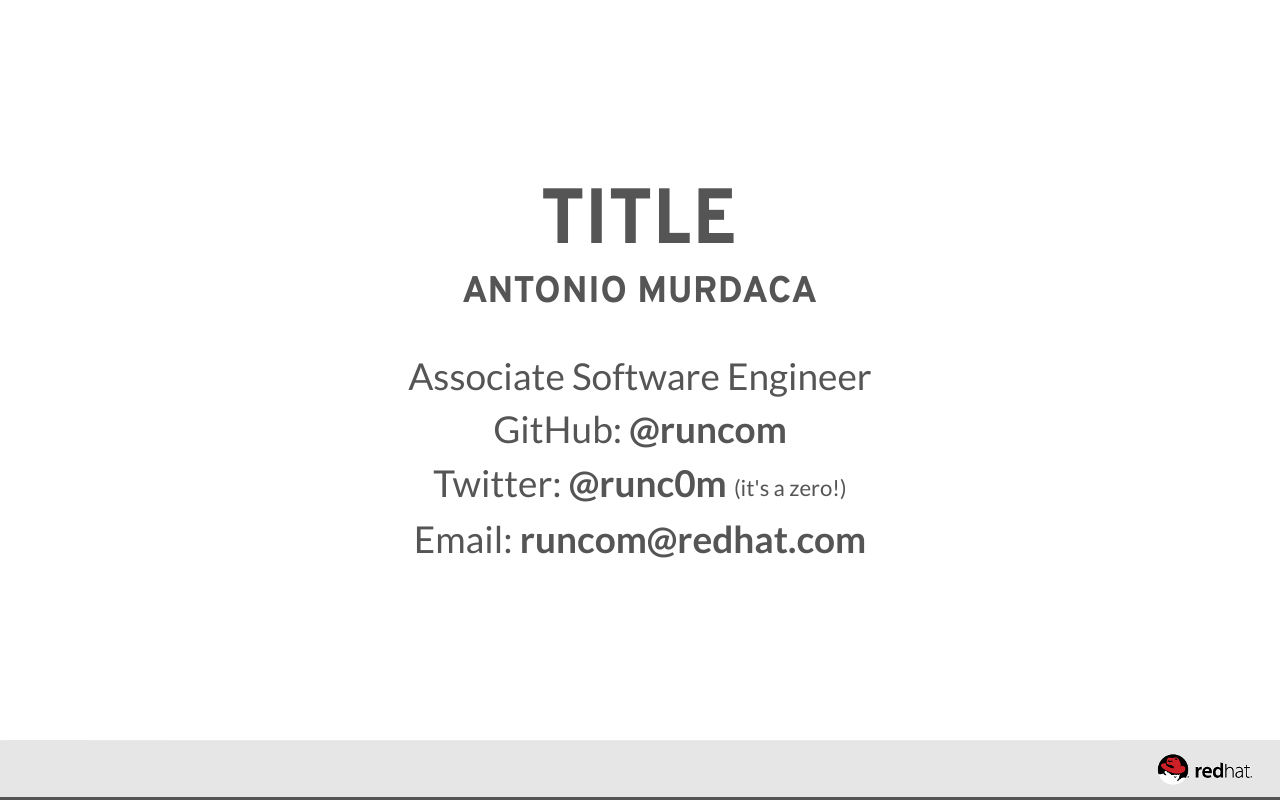
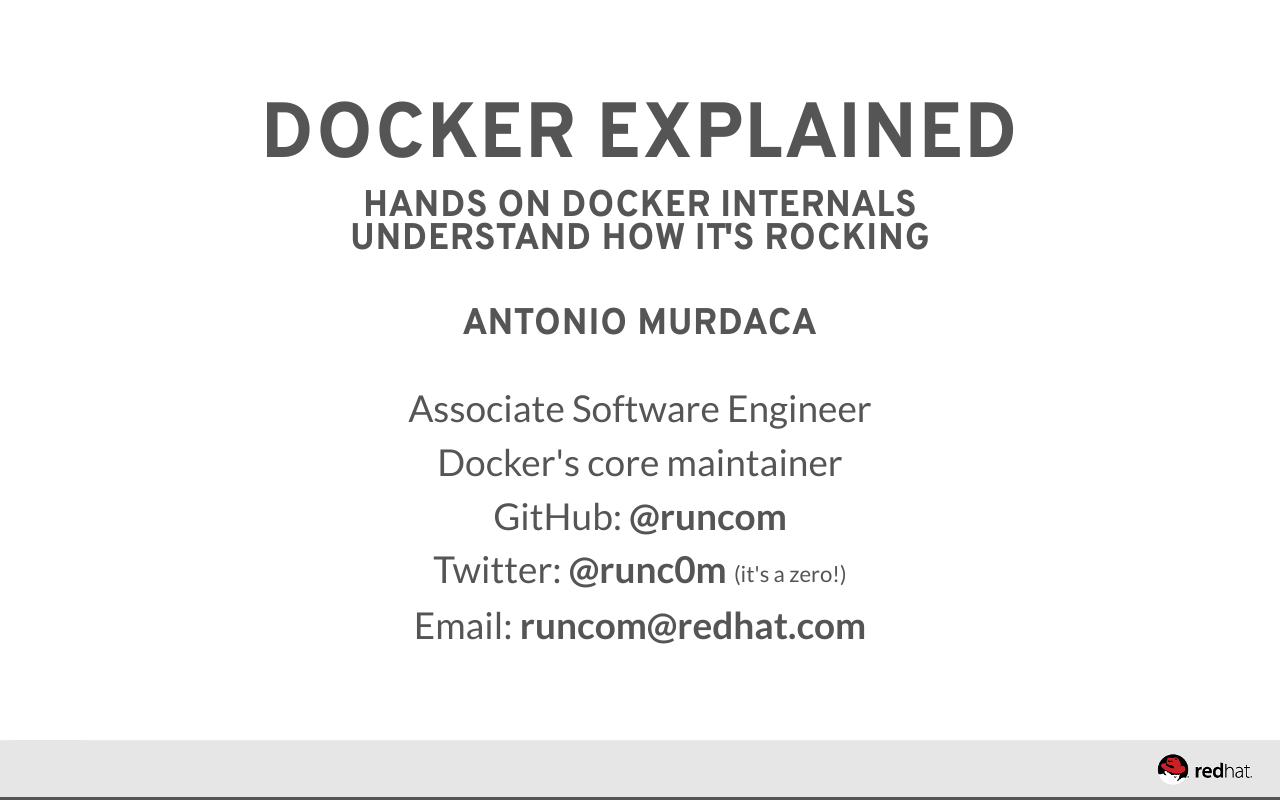
Before and after one commit to runcom/rh-reveal, a website: page index.html in a window 1280 px wide. Drawn offline with Linux system fonts and the light colour scheme.

Commit message:
Make that it works in 90% of the cases.  3:30.

```diff
--- a/index.html
+++ b/index.html
@@ -4,9 +4,9 @@
 	<head>
 		<meta charset="utf-8">
 
-		<title>TITLE</title>
+		<title>Docker Explained</title>
 
-		<meta name="description" content="DESCRIPTION">
+		<meta name="description" content="Hands on Docker internals, understand how and why it's rocking">
 		<meta name="author" content="Antonio Murdaca <runcom@redhat.com>">
 
 		<meta name="apple-mobile-web-app-capable" content="yes" />
@@ -41,10 +41,11 @@
 			<!-- Any section element inside of this container is displayed as a slide -->
 			<div class="slides">
 				<section class="intro">
-					<h2 style="margin-bottom: 20px">TITLE</h2>
-					<!--<h4>Subtitle</h4>-->
+					<h2 style="margin-bottom: 20px">DOCKER EXPLAINED</h2>
+					<h4>Hands on Docker internals<br>understand how it's rocking</h4>
 					<h4>Antonio Murdaca</h4>
 					<p>Associate Software Engineer</p>
+					<p>Docker's core maintainer</p>
 					<p>GitHub: <b>@runcom</b></p>
 					<p>Twitter: <b>@runc0m</b> <small>(it's a zero!)</small></p>
 					<p>Email: <b>runcom@redhat.com</b></p>
```
